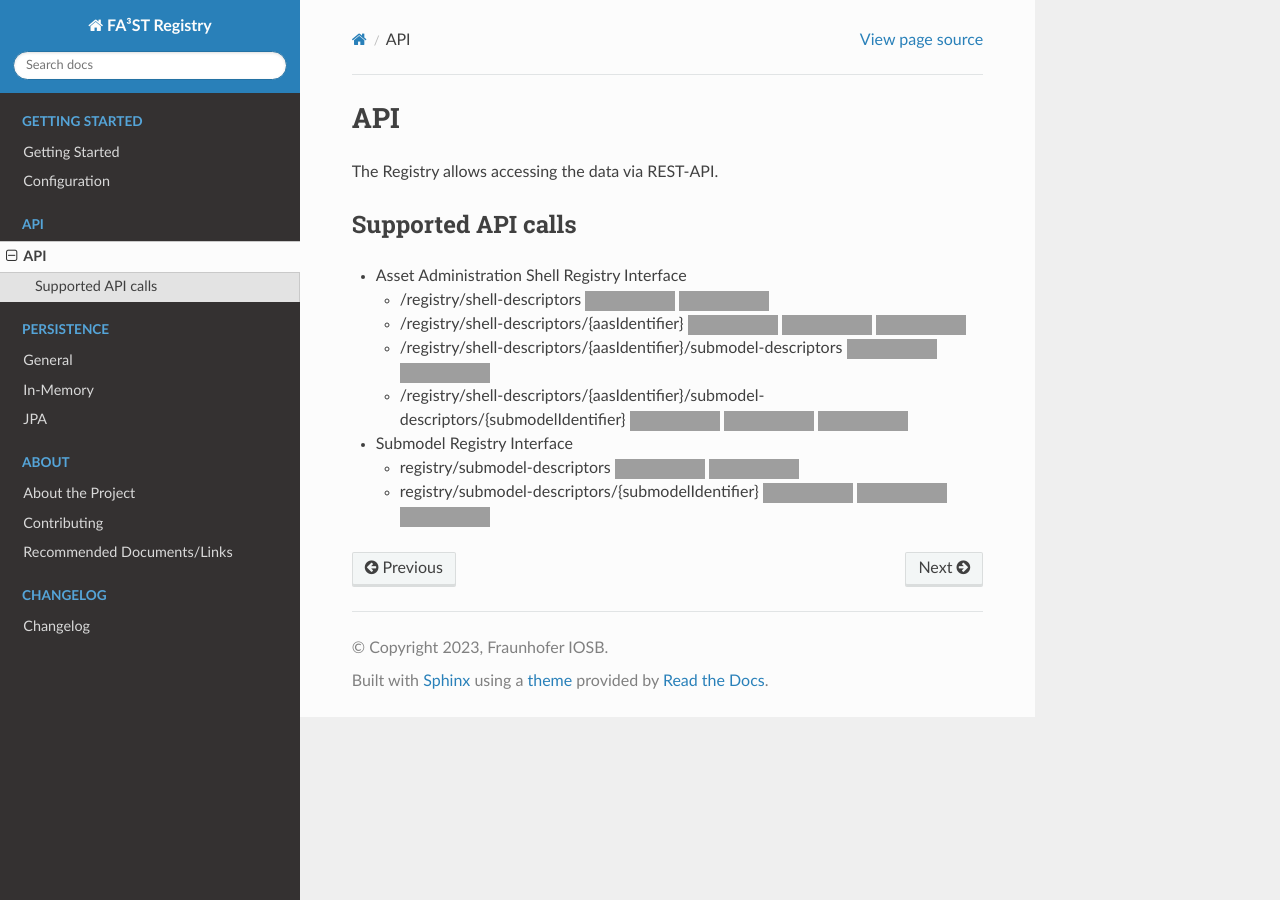
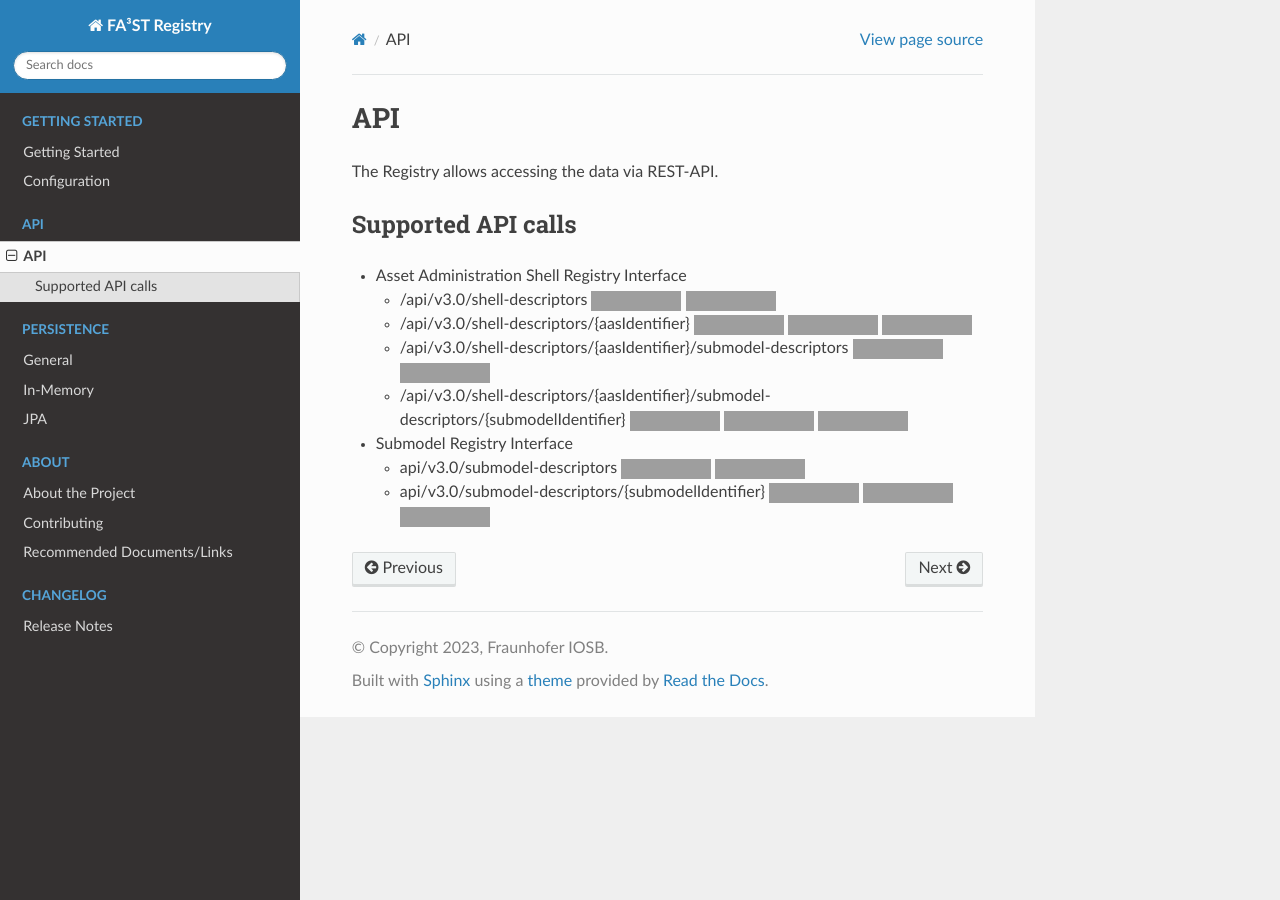
Before and after one commit to FraunhoferIOSB/FAAAST-Registry, a Sphinx documentation site: the page built from docs/source/api/api.md, in a window 1280 px wide, cut to the strip 0-900 px from the top of the page. Built offline with Sphinx 7.4.7 and the Read the Docs theme 2.0.0, drawn with Linux system fonts in a browser that asks for light colours; grey boxes are pictures that could not be loaded.

Commit message:
update documentation

```diff
--- a/docs/source/api/api.md
+++ b/docs/source/api/api.md
@@ -5,11 +5,11 @@ The Registry allows accessing the data via REST-API.
 ### Supported API calls
 
 -   Asset Administration Shell Registry Interface
-    -   /registry/shell-descriptors ![GET](https://img.shields.io/badge/GET-blue) ![POST](https://img.shields.io/badge/POST-brightgreen)
-    -   /registry/shell-descriptors/{aasIdentifier} ![GET](https://img.shields.io/badge/GET-blue) ![PUT](https://img.shields.io/badge/PUT-orange) ![DELETE](https://img.shields.io/badge/DELETE-red)
-    -   /registry/shell-descriptors/{aasIdentifier}/submodel-descriptors ![GET](https://img.shields.io/badge/GET-blue) ![POST](https://img.shields.io/badge/POST-brightgreen)
-    -   /registry/shell-descriptors/{aasIdentifier}/submodel-descriptors/{submodelIdentifier} ![GET](https://img.shields.io/badge/GET-blue) ![PUT](https://img.shields.io/badge/PUT-orange) ![DELETE](https://img.shields.io/badge/DELETE-red)
+    -   /api/v3.0/shell-descriptors ![GET](https://img.shields.io/badge/GET-blue) ![POST](https://img.shields.io/badge/POST-brightgreen)
+    -   /api/v3.0/shell-descriptors/{aasIdentifier} ![GET](https://img.shields.io/badge/GET-blue) ![PUT](https://img.shields.io/badge/PUT-orange) ![DELETE](https://img.shields.io/badge/DELETE-red)
+    -   /api/v3.0/shell-descriptors/{aasIdentifier}/submodel-descriptors ![GET](https://img.shields.io/badge/GET-blue) ![POST](https://img.shields.io/badge/POST-brightgreen)
+    -   /api/v3.0/shell-descriptors/{aasIdentifier}/submodel-descriptors/{submodelIdentifier} ![GET](https://img.shields.io/badge/GET-blue) ![PUT](https://img.shields.io/badge/PUT-orange) ![DELETE](https://img.shields.io/badge/DELETE-red)
 
 -   Submodel Registry Interface
-    -   registry/submodel-descriptors ![GET](https://img.shields.io/badge/GET-blue) ![POST](https://img.shields.io/badge/POST-brightgreen)
-    -   registry/submodel-descriptors/{submodelIdentifier} ![GET](https://img.shields.io/badge/GET-blue) ![PUT](https://img.shields.io/badge/PUT-orange) ![DELETE](https://img.shields.io/badge/DELETE-red)
+    -   api/v3.0/submodel-descriptors ![GET](https://img.shields.io/badge/GET-blue) ![POST](https://img.shields.io/badge/POST-brightgreen)
+    -   api/v3.0/submodel-descriptors/{submodelIdentifier} ![GET](https://img.shields.io/badge/GET-blue) ![PUT](https://img.shields.io/badge/PUT-orange) ![DELETE](https://img.shields.io/badge/DELETE-red)
--- a/docs/source/changelog/changelog.md
+++ b/docs/source/changelog/changelog.md
@@ -1,4 +1,4 @@
-# Changelog
+# Release Notes
 <!--start:changelog-header-->
 ## Current development version (0.1.0-SNAPSHOT)<!--end:changelog-header-->
 
```
Also changed, not shown: docs/source/about/about.md (+1 -1 lines), docs/source/about/recommended.md (+2 -1 lines).
